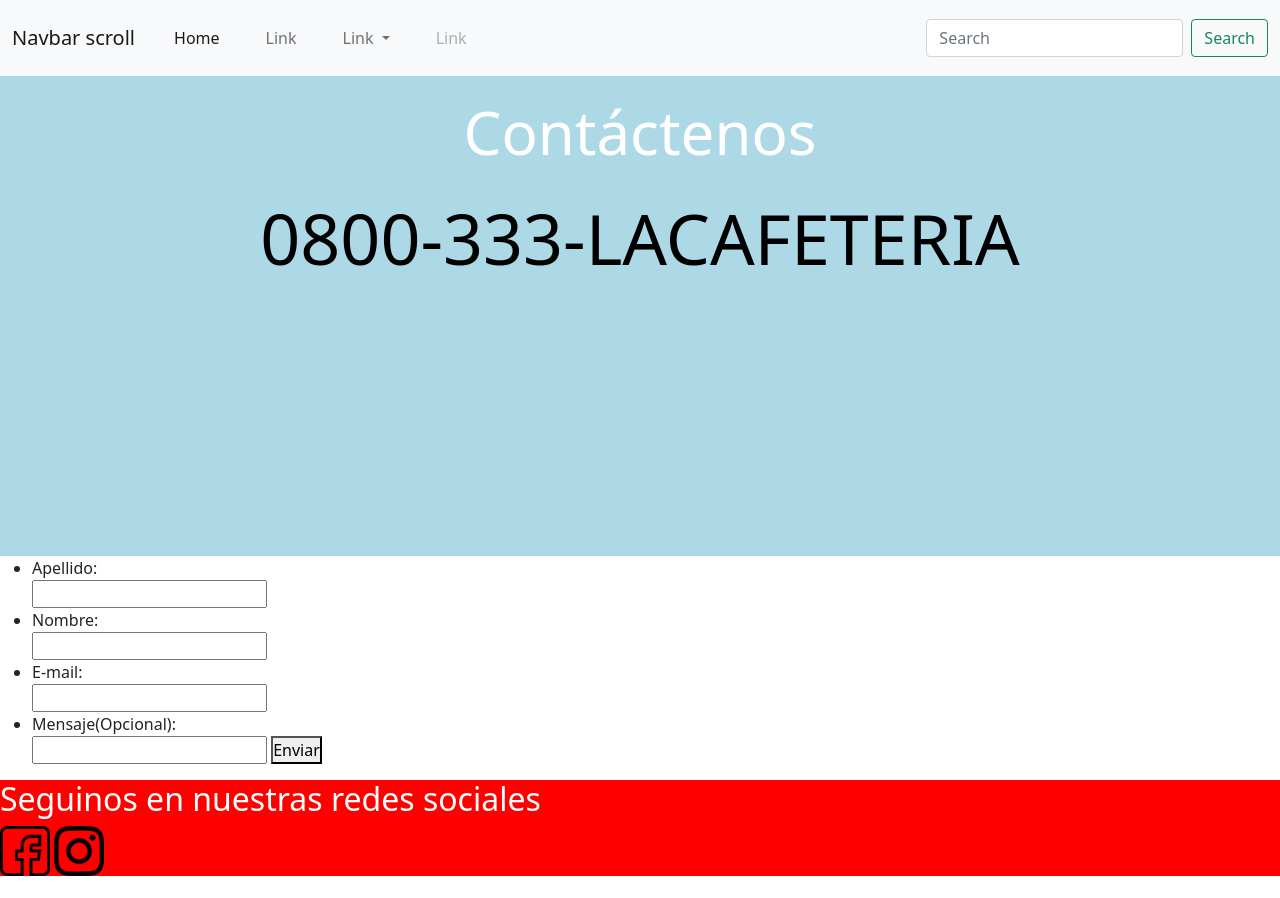
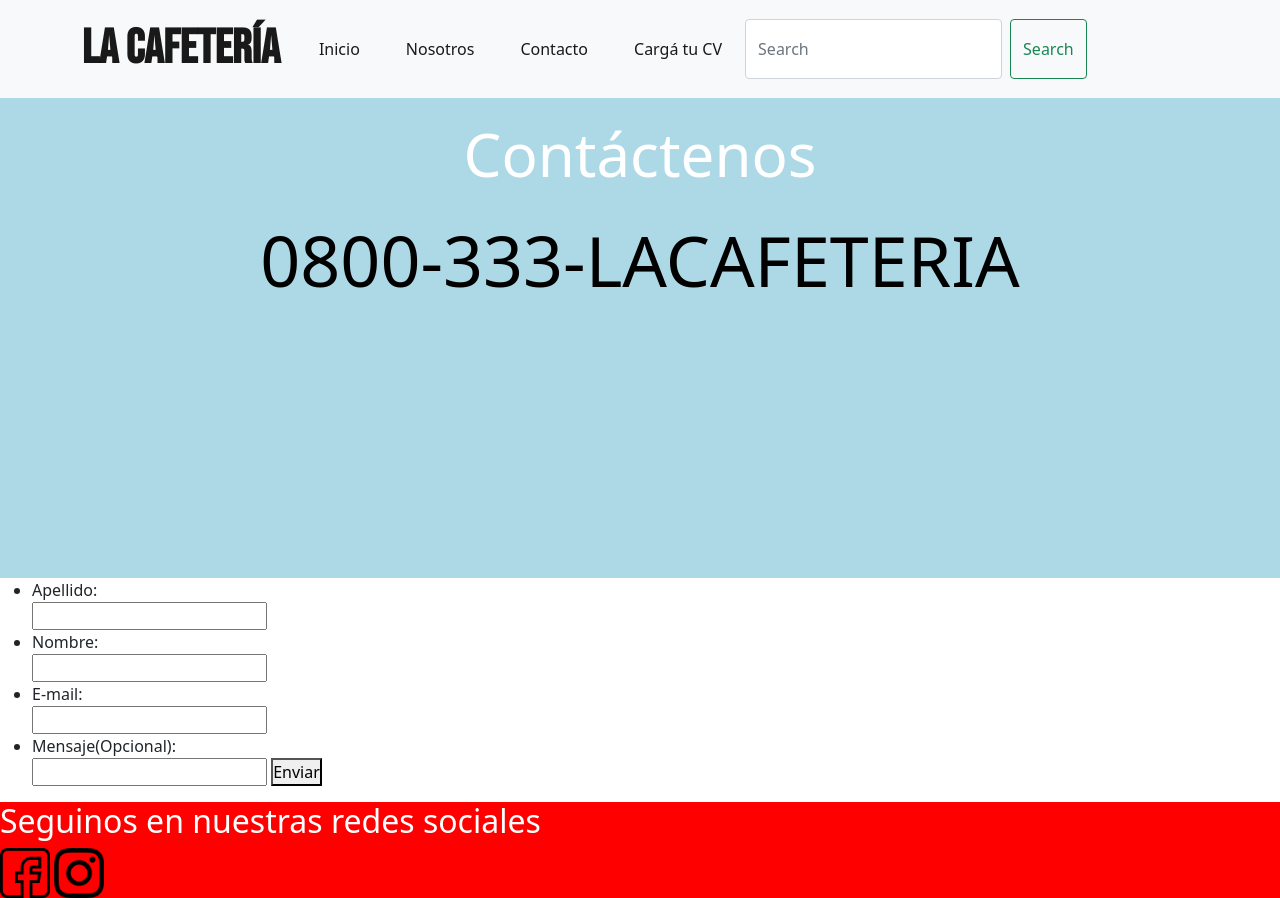
Before and after one commit to leonelnicolasaguilera/La-Cafeteria, a plain HTML site: page contacto/contacto.html in a window 1280 px wide. Before the commit the page ends 876 px from the top, so only its background shows below. Drawn offline with nearby package versions, Linux system fonts and the light colour scheme.

Commit message:
Modificación de CSS en las paginas

```diff
--- a/cargatucv/style.css
+++ b/cargatucv/style.css
@@ -14,7 +14,7 @@
     color:rgb(255, 255, 255);
 }
 
-header h1 {
+.navbar-brand{
     font-size: 3rem;
     font-family: 'Bebas Neue', cursive;
     font-weight: 700;
--- a/contacto/contacto.html
+++ b/contacto/contacto.html
@@ -15,54 +15,38 @@
 
 <body>
     <header>
+
         <nav class="navbar navbar-expand-lg navbar-light bg-light">
-            <div class="container-fluid">
-                <a class="navbar-brand" href="#">Navbar scroll</a>
-                <button class="navbar-toggler" type="button" data-bs-toggle="collapse" data-bs- arget="#navbarScroll"
-                    aria-controls="navbarScroll" aria-expanded="false" aria-label="Toggle
- avigation">
+            <div class="container">
+            <a class="navbar-brand" href="#">LA CAFETERÍA</a>
+
+              <button class="navbar-toggler" type="button" data-bs-toggle="collapse" data-bs-target="#navbarScroll"
+                aria-controls="navbarScroll" aria-expanded="false" aria-label="Toggle navigation">
                 <span class="navbar-toggler-icon"></span>
               </button>
+
               <div class="collapse navbar-collapse" id="navbarScroll">
-                    <ul class="navbar-nav me-auto my-2 my-lg-0 navbar-nav-scroll" style="--bs-
- croll-height: 100px;">
+                <ul class="navbar-nav me-auto my-2 my-lg-0 navbar-nav-scroll" style="--bs-scroll-height: 100px;">
                   <li class="nav-item">
-                            <a class="nav-link active" aria-current="page" href="#">Home</a>
+                    <a class="nav-link active" aria-current="page" href="../index.html">Inicio</a>
                   </li>
                   <li class="nav-item">
-                            <a class="nav-link" href="#">Link</a>
-                        </li>
-                        <li class="nav-item dropdown">
-                            <a class="nav-link dropdown-toggle" href="#" id="navbarScrollingDropdown" ole="button"
-                                data-bs-toggle="dropdown" aria-expanded="false">
-                                Link
-                            </a>
-                            <ul class="dropdown-menu" aria-labelledby="navbarScrollingDropdown">
-                                <li><a class="dropdown-item" href="#">Action</a></li>
-                                <li><a class="dropdown-item" href="#">Another action</a></li>
-                                <li>
-                                    <hr class="dropdown-divider">
-                                </li>
-                                <li><a class="dropdown-item" href="#">Something else here</a></li>
-                            </ul>
+                    <a class="nav-link active" aria-current="page" href="./nosotros/nosotros.html">Nosotros</a>
                   </li>
                   <li class="nav-item">
-                            <a class="nav-link disabled" href="#" tabindex="-1" aria- isabled="true">Link</a>
+                    <a class="nav-link active" aria-current="page" href="./contacto/contacto.html">Contacto</a>
                   </li>
-                    </ul>
+                  <li class="nav-item">
+                    <a class="nav-link active" aria-current="page" href="./cargatucv/cargatucv.html">Cargá tu CV</a>
+                  </li>
+
                 <form class="d-flex">
-                        <input class="form-control me-2" type="search" placeholder="Search" aria- abel="Search">
+                  <input class="form-control me-2" type="search" placeholder="Search" aria-label="Search">
                   <button class="btn btn-outline-success" type="submit">Search</button>
                 </form>
               </div>
             </div>
           </nav>
-
-
-
-
-
-
 
     </header>
     <main>
--- a/contacto/style.css
+++ b/contacto/style.css
@@ -19,7 +19,7 @@
     list-style: none
 }
 
-header h1 {
+.navbar-brand{
     font-size: 3rem;
     font-family: 'Bebas Neue', cursive;
     font-weight: 700;
--- a/nosotros/style.css
+++ b/nosotros/style.css
@@ -15,7 +15,7 @@
     list-style: none
 }
 
-header h1 {
+.navbar-brand{
     font-size: 3rem;
     font-family: 'Bebas Neue', cursive;
     font-weight: 700;
--- a/style.css
+++ b/style.css
@@ -21,8 +21,8 @@
     list-style: none
 }
 
-header h1 {
-    font-size: 3rem;
+.navbar-brand{
+    font-size: 4rem;
     font-family: 'Bebas Neue', cursive;
     font-weight: 700;
     color: red;
```
Also changed, not shown: cargatucv/cargatucv.html (+16 -27 lines), index.html (+21 -32 lines), nosotros/nosotros.html (+70 -11 lines). Lines whose indentation alone changed are shown as unchanged.
